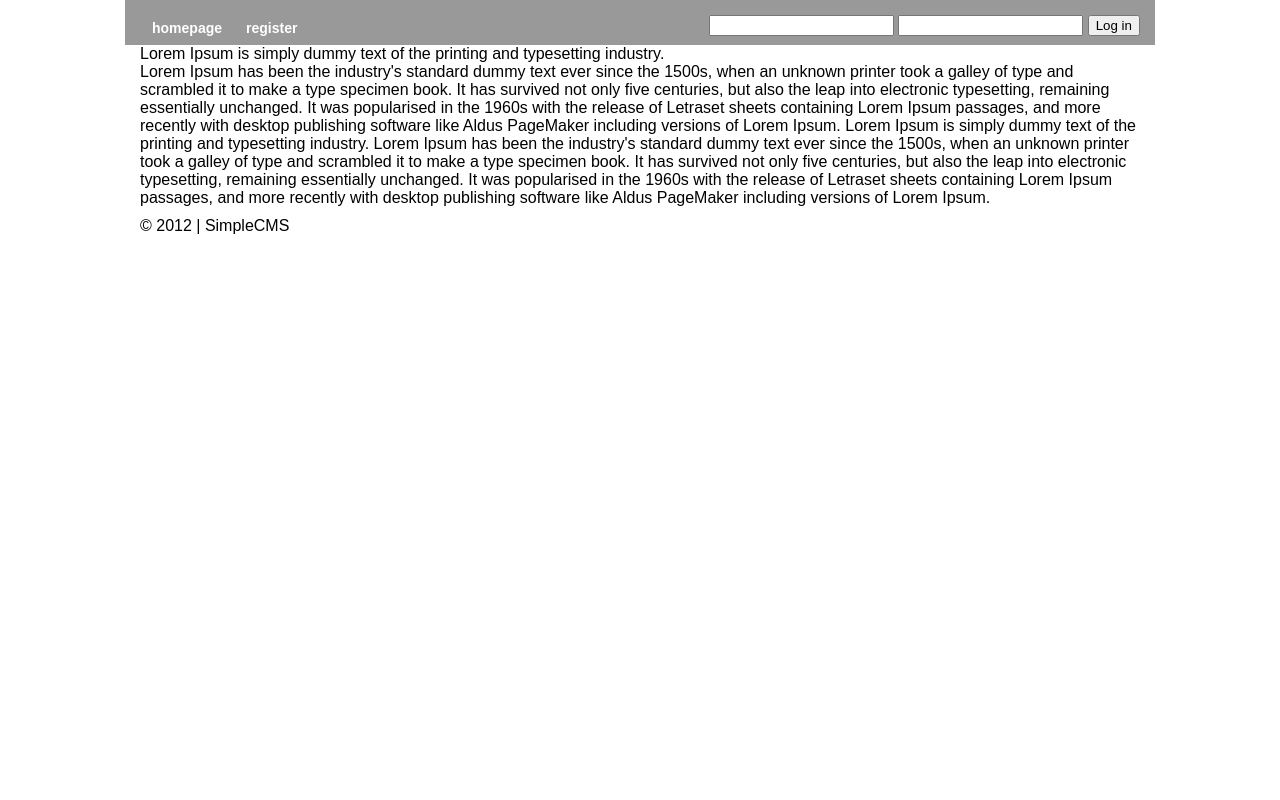
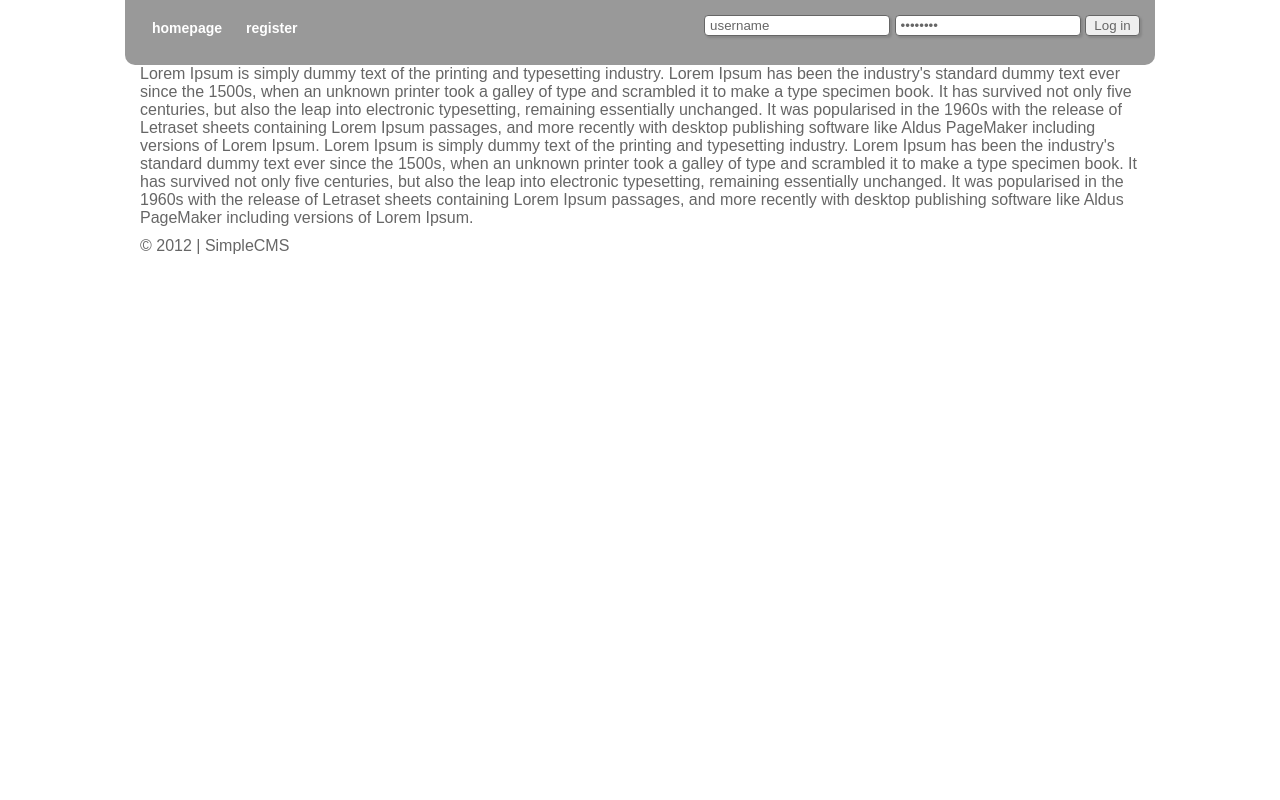
Before and after one commit to Bradleygamble/SimpleCMS, a CodeIgniter app: page /pages/home in a window 1280 px wide. Run offline with CodeIgniter, Linux system fonts and the light colour scheme.

Commit message:
Style Issues - Fixed

```diff
--- a/application/views/header.php
+++ b/application/views/header.php
@@ -9,11 +9,11 @@
 			<div class="login">
 				<form action="" method="post">
 					<label for="username" />
-						<input type="input" name="username" />
-					<label for="username" />
-						<input type="input" name="username" />
+						<input class="usernamebox" type="input" name="username" value="username" />
+					<label for="password" />
+						<input class="passbox" type="password" name="password" value="password" />
 
-						<input type="submit" value="Log in" />
+						<input class="loginbtn" type="submit" value="Log in" />
 				</form>
 			</div>
 			<a href="/pages/home"><div class="link {active_link}">homepage</div></a>
--- a/assets/styles/style.css
+++ b/assets/styles/style.css
@@ -1,7 +1,7 @@
 
-body { font-family:Arial; margin:0; padding:0;}
+body { color: #666; font-family:Arial; margin:0; padding:0;}
 
-.navigation { width:1000px; height:30px; background:#999; padding-left:15px; padding-right:15px; padding-top:15px; margin:auto auto; }
+.navigation { width:1000px; height:50px; background:#999; padding-left:15px; padding-right:15px; padding-top:15px; margin:auto auto; border-bottom-left-radius: 10px; border-bottom-right-radius: 10px;}
 	.navigation .link { padding:5px; padding-left:10px; padding-right:10px; padding-bottom:9px; margin-left:2px; margin-right:2px; float:left; font-weight:bold; font-size:14px; }
 	.navigation .link:hover { background:#AAA; }
 
@@ -10,9 +10,15 @@ body { font-family:Arial; margin:0; padding:0;}
 	.navigation a:hover { color:#444; text-decoration: none; }
 	.navigation .active { background:#AAA; color:#444; }
 
-.header { width:1000px; margin:auto auto; margin-bottom:10px; }
+.header { width:1000px; height: 50px; margin:auto auto; margin-bottom:10px; }
 
 .login { float:right; }
+
+.usernamebox { color: #666; border: 1px solid #666; font-weight: 12px; padding: 2px 2px 2px 5px; box-shadow: 2px 2px 2px #888; border-radius: 4px;}
+
+.passbox { color: #666; border: 1px solid #666; font-weight: 12px; padding: 2px 2px 2px 5px; box-shadow: 2px 2px 2px #888; border-radius: 4px;}
+
+.loginbtn { color: #666; border: 1px solid #666; font-weight: 12px; padding: 2px 2px 2px 2px; width: 55px; box-shadow: 2px 2px 2px #888; border-radius: 4px; cursor: pointer;}
 
 .content { width:1000px; margin:auto auto; }
 
```
